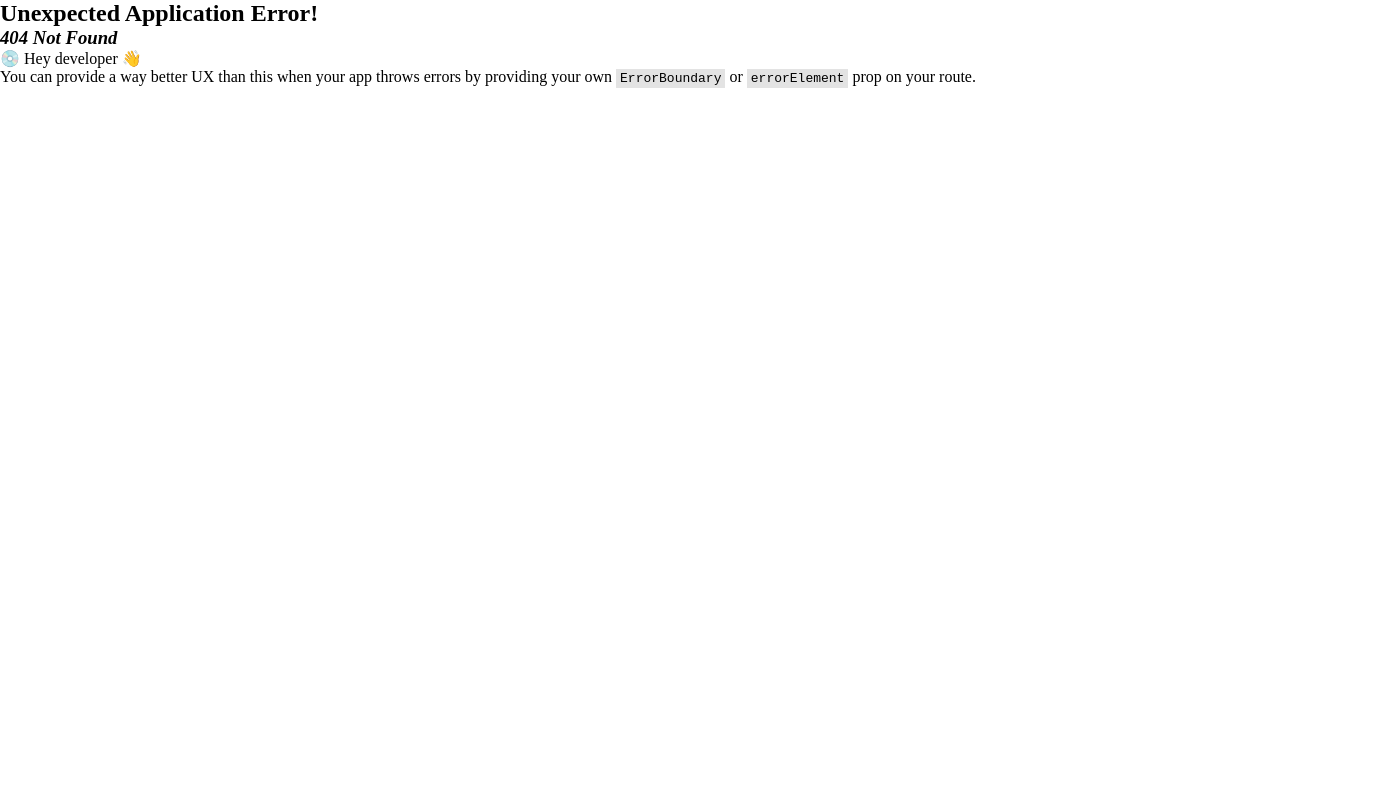
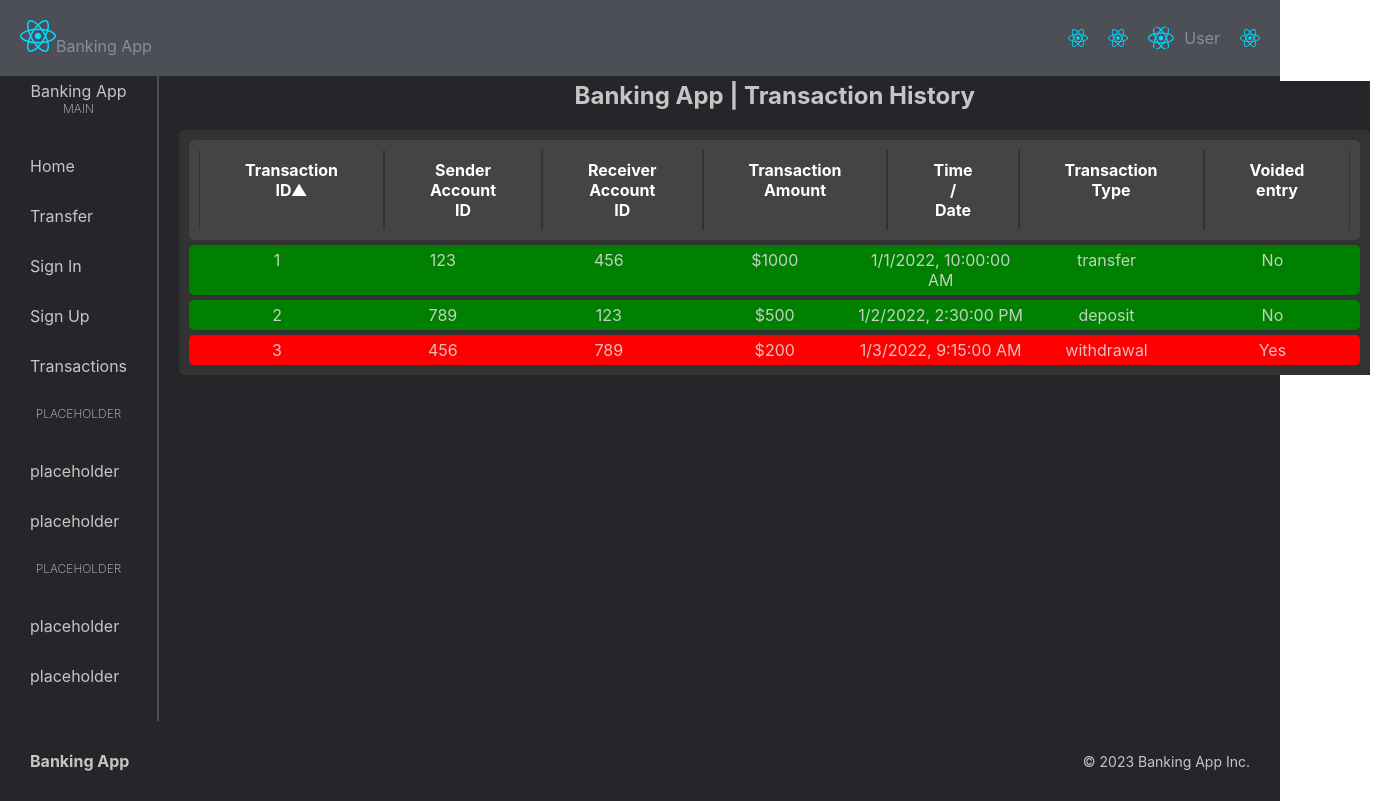
Before and after one commit to Hack-Weekly/bronze-badger-banking-app, a React (Vite) app in the folder frontend/: page /transactionHistory in a window 1280 px wide. Before the commit this address had no page. Shown: the whole page, 1390 px wide, since content can reach past the window. Built offline with nearby package versions, Linux system fonts and the light colour scheme; the HTML template or start-up script is replaced by a standard one.

Commit message:
Transaction history mock-up
Added a transaction history mock up with dummy data with very basic sort functionality and a visual indicator (row color) for voided entries.

```diff
--- a/frontend/src/App.tsx
+++ b/frontend/src/App.tsx
@@ -4,6 +4,7 @@ import Home from "./pages/Home/Home.tsx";
 import Transfer from "./pages/Transaction/Transfer.tsx";
 import Login from "./pages/Login/Login.tsx";
 import SignUp from "./pages/SignUp/SignUp.tsx";
+import TransactionHistory from "./pages/TransactionHistory/TransactionHistory.tsx";
 
 import Menu from "./components/Menu/Menu.tsx";
 import Footer from "./components/Footer/Footer.tsx";
@@ -56,6 +57,10 @@ function App() {
         {
           path:"/register",
           element:<SignUp/>
+        },
+        {
+          path:"/transactionHistory",
+          element:<TransactionHistory/>
         }
       ]
     },
--- /dev/null
+++ b/frontend/src/components/Grid/TransactionHistoryGrid.tsx
@@ -0,0 +1,121 @@
+import React, { useState } from "react";
+import "./grid.scss";
+
+interface TransactionHistoryGridProps {
+    transactions: Transaction[];
+}
+
+interface Transaction {
+    id: number;
+    senderAccountId: number;
+    receiverAccountId: number;
+    amount: number;
+    timestamp: Date;
+    type: string;
+    voided: boolean;
+}
+
+const TransactionHistoryGrid: React.FC<TransactionHistoryGridProps> = ({ transactions }) => {
+    const [sortColumn, setSortColumn] = useState<keyof Transaction>("id");
+    const [sortDirection, setSortDirection] = useState<"asc" | "desc">("asc");
+
+    const handleSort = (column: string) => {
+        if (column === sortColumn) {
+            setSortDirection(sortDirection === "asc" ? "desc" : "asc");
+        } else {
+            setSortColumn(column);
+            setSortDirection("asc");
+        }
+    };
+
+    const sortedTransactions = transactions.sort((a, b) => {
+        const columnA = a[sortColumn];
+        const columnB = b[sortColumn];
+
+        if (columnA < columnB) {
+            return sortDirection === "asc" ? -1 : 1;
+        } else if (columnA > columnB) {
+            return sortDirection === "asc" ? 1 : -1;
+        } else {
+            return 0;
+        }
+    });
+
+    return (
+        <div className="transaction-grid">
+            <div className="transaction-grid-header">
+                <div className="transaction-grid-cell">
+                    <button className="transaction-grid-btn" type="button" onClick={() => handleSort("id")}>
+                        Transaction ID
+                        {sortColumn === "id" && (sortDirection === "asc" ? <span>&#9650;</span> : <span>&#9660;</span>)}
+                    </button>
+                </div>
+                <div className="transaction-grid-cell">
+                    <button
+                        className="transaction-grid-btn"
+                        type="button"
+                        onClick={() => handleSort("senderAccountId")}
+                    >
+                        Sender Account ID
+                        {sortColumn === "senderAccountId" && (
+                            sortDirection === "asc" ? <span>&#9650;</span> : <span>&#9660;</span>)}
+                    </button>
+                </div>
+                <div className="transaction-grid-cell">
+                    <button
+                        className="transaction-grid-btn"
+                        type="button"
+                        onClick={() => handleSort("receiverAccountId")}
+                    >
+                        Receiver Account ID
+                        {sortColumn === "receiverAccountId" && (
+                            sortDirection === "asc" ? <span>&#9650;</span> : <span>&#9660;</span>)}
+                    </button>
+                </div>
+                <div className="transaction-grid-cell">
+                    <button className="transaction-grid-btn" type="button" onClick={() => handleSort("amount")}>
+                        Transaction Amount
+                        {sortColumn === "amount" && (sortDirection === "asc" ? <span>&#9650;</span> : <span>&#9660;</span>)}
+                    </button>
+                </div>
+                <div className="transaction-grid-cell">
+                    <button className="transaction-grid-btn" type="button" onClick={() => handleSort("timestamp")}>
+                        Time / Date
+                        {sortColumn === "timestamp" && (
+                            sortDirection === "asc" ? <span>&#9650;</span> : <span>&#9660;</span>)}
+                    </button>
+                </div>
+                <div className="transaction-grid-cell">
+                    <button className="transaction-grid-btn" type="button" onClick={() => handleSort("type")}>
+                        Transaction Type
+                        {sortColumn === "type" && (sortDirection === "asc" ? <span>&#9650;</span> : <span>&#9660;</span>)}
+                    </button>
+                </div>
+                <div className="transaction-grid-cell">
+                    <button className="transaction-grid-btn" type="button" onClick={() => handleSort("voided")}>
+                        Voided entry
+                        {sortColumn === "voided" && (
+                            sortDirection === "asc" ? <span>&#9650;</span> : <span>&#9660;</span>)}
+                    </button>
+                </div>
+            </div>
+            {sortedTransactions.map((transaction) => (
+                <div key={transaction.id} className="transaction-grid-row" style={{
+                  // Change the color of the row based on whether the transaction is voided or not
+                  // it's ugly for now for the sake of demonstration
+                  backgroundColor : transaction.voided ? "red" : "green"
+                }}>
+                    <div className="transaction-grid-cell-data">{transaction.id}</div>
+                    <div className="transaction-grid-cell-data">{transaction.senderAccountId}</div>
+                    <div className="transaction-grid-cell-data">{transaction.receiverAccountId}</div>
+                    <div className="transaction-grid-cell-data">${transaction.amount}</div>
+                    <div className="transaction-grid-cell-data">{transaction.timestamp.toLocaleString()}</div>
+                    <div className="transaction-grid-cell-data">{transaction.type}</div>
+                    <div className="transaction-grid-cell-data">{transaction.voided ? "Yes" : "No"}</div>
+                </div>
+            ))}
+        </div>
+    );
+};
+
+export default TransactionHistoryGrid;
--- /dev/null
+++ b/frontend/src/components/Grid/grid.scss
@@ -0,0 +1,44 @@
+.transaction-grid {
+  display: grid;
+  grid-template-columns: 1fr;
+  grid-gap: 5px;
+  background-color: #333;
+  padding: 10px;
+  border-radius: 5px;
+
+  &-header {
+    font-weight: bold;
+    background-color: #444;
+    border-radius: 5px;
+    display: grid;
+    grid-template-columns: repeat(7, 1fr);
+    padding: 10px;
+  }
+
+  &-row {
+    display: grid;
+    grid-template-columns: repeat(7, 1fr);
+    padding: 5px;
+    background-color: #555;
+    border-radius: 5px;
+  }
+
+  &-cell {
+    padding: 5px;
+    border-left: 1px solid #333;
+    border-right: 1px solid #333;
+  }
+
+  &-btn {
+    background-color: #444;
+    border: none;
+    color: white;
+    padding: 5px 40px;
+    text-align: center;
+    display: inline-block;
+    border-radius: 5px;
+    font: inherit;
+    cursor: pointer;
+
+  }
+}
--- a/frontend/src/components/Menu/menuItems.ts
+++ b/frontend/src/components/Menu/menuItems.ts
@@ -23,6 +23,11 @@ export const menu = [
                 title: "Sign Up",
                 url: "/register",
             },
+            {
+                id: 5,
+                title: "Transactions",
+                url: "/transactionHistory",
+            }
         ]
     },
     {
--- a/frontend/src/pages/SignUp/SignUp.tsx
+++ b/frontend/src/pages/SignUp/SignUp.tsx
@@ -4,7 +4,11 @@ import { useRef, useState, useEffect } from "react";
 import "./signup.scss";
 
 const SignUp = () => {
-    const [formData, setFormData] = useState<{ username: string, password: string, confirmPassword: string }>({ username: "", password: "", confirmPassword: "" });
+    const [formData, setFormData] = useState<{ username: string; password: string; confirmPassword: string }>({
+        username: "",
+        password: "",
+        confirmPassword: "",
+    });
     const [errMsg, setErrMsg] = useState<string>("");
 
     const errRef = useRef<HTMLParagraphElement>(null);
@@ -61,7 +65,14 @@ const SignUp = () => {
                 </p>
                 <h1>Sign Up</h1>
                 <label htmlFor="username">Username</label>
-                <input type="text" name="username" id="username" placeholder="Username" required onChange={handleInputChange} />
+                <input
+                    type="text"
+                    name="username"
+                    id="username"
+                    placeholder="Username"
+                    required
+                    onChange={handleInputChange}
+                />
                 <label htmlFor="password">Password</label>
                 <input
                     type="password"
@@ -72,7 +83,7 @@ const SignUp = () => {
                     required
                     onChange={handleInputChange}
                 />
-                {(!isPasswordValid(formData.password) && !(formData.password === "")) && (
+                {!isPasswordValid(formData.password) && !(formData.password === "") && (
                     <p id="passwordReqs" className="instructions">
                         Password must contain:
                         <br />
--- /dev/null
+++ b/frontend/src/pages/TransactionHistory/TransactionHistory.tsx
@@ -0,0 +1,67 @@
+import { useState, useEffect } from "react";
+import "./TransactionHistory.scss";
+import TransactionHistoryGrid from "../../components/Grid/TransactionHistoryGrid";
+
+interface Transaction {
+    id: number;
+    senderAccountId: number;
+    receiverAccountId: number;
+    amount: number;
+    timestamp: Date;
+    type: string;
+    voided: boolean;
+}
+
+const TransactionHistory = () => {
+    // mock data
+    const transactions = [
+        {
+            id: 1,
+            senderAccountId: 123,
+            receiverAccountId: 456,
+            amount: 1000,
+            timestamp: new Date("2022-01-01T10:00:00Z"),
+            type: "transfer",
+            voided: false,
+        },
+        {
+            id: 2,
+            senderAccountId: 789,
+            receiverAccountId: 123,
+            amount: 500,
+            timestamp: new Date("2022-01-02T14:30:00Z"),
+            type: "deposit",
+            voided: false,
+        },
+        {
+            id: 3,
+            senderAccountId: 456,
+            receiverAccountId: 789,
+            amount: 200,
+            timestamp: new Date("2022-01-03T09:15:00Z"),
+            type: "withdrawal",
+            voided: true,
+        },
+    ];
+
+    // receive transactions from specific user
+    // from backend
+    // const [transactions, setTransactions] = useState<Transaction[]>([]);
+    // useEffect(() => {
+    //     const fetchTransactions = async () => {
+    //         const res = await fetch("/api/transactions");
+    //         const data = await res.json();
+    //         setTransactions(data);
+    //     };
+    //     fetchTransactions();
+    // }, []);
+
+    return (
+        <div className="main">
+            <h1 className="title">Banking App | Transaction History</h1>
+            <TransactionHistoryGrid transactions={transactions} />
+        </div>
+    );
+};
+
+export default TransactionHistory;
```
Also changed, not shown: frontend/src/pages/TransactionHistory/TransactionHistory.scss (added).
